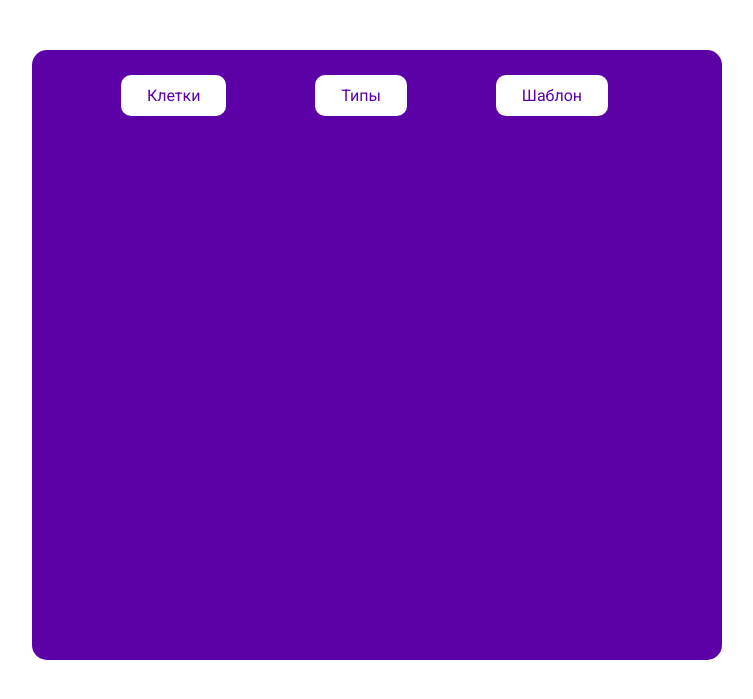
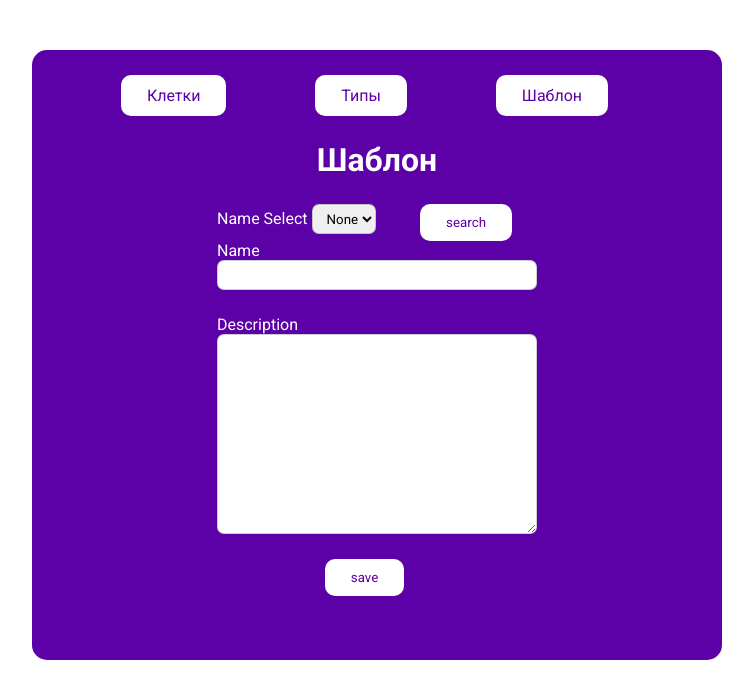
Before and after one commit to chikundant/AdminPanelFreelance, a Flask app: page /change_template in a window 1280 px wide. Shown: the part 60-759 px from the top of the page, without its empty margins (263-1016 px from the left). Run offline with Flask 2, Linux system fonts and the light colour scheme; a user stored in the database is signed in; data that the repository does not hold is empty.

Commit message:
finished db changing interface

```diff
--- a/project/forms.py
+++ b/project/forms.py
@@ -84,3 +84,12 @@
     description = TextAreaField()
 
     submit = SubmitField()
+
+
+class TemplateForm(FlaskForm):
+    id = StringField()
+    name_select = SelectField(choices=[(0, None)])
+    name = StringField()
+    description = TextAreaField()
+
+    submit = SubmitField()
--- a/project/models.py
+++ b/project/models.py
@@ -73,6 +73,12 @@
         return '<Cell {} {}>'.format(self.id, 'Cell')
 
 
+class Template(db.Model):
+    id = db.Column(db.Integer, primary_key=True)
+    name = db.Column(db.String(250))
+    description = db.Column(db.String(250))
+
+
 @login.user_loader
 def load_user(id):
     return Admin.query.get(int(id))
--- a/project/routes.py
+++ b/project/routes.py
@@ -2,9 +2,9 @@
 from flask import render_template, flash, redirect, url_for, request, render_template_string
 from werkzeug.urls import url_parse
 from project.forms import LoginForm, RegistrationForm, SearchForm, AddUserForm, AddGameForm, ChangeGameForm, CellForm, \
-    TypeForm
+    TypeForm, TemplateForm
 from flask_login import current_user, login_user, logout_user, login_required
-from project.models import Admin, User, Game, Type, Cell
+from project.models import Admin, User, Game, Type, Cell, Template
 from project import db
 import datetime
 
@@ -70,7 +70,7 @@
     if cell_form.is_submitted() and request.form['submit'] == 'search':
         cell = Cell.query.filter_by(id=cell_form.id.data).first()
         if cell:
-            cell_form.type.default = int(cell.type_id)
+            cell_form.type.default = cell.type_id
             cell_form.process()
             cell_form.description.data = cell.description
             cell_form.id.data = cell.id
@@ -94,18 +94,11 @@
 @login_required
 def change_type():
     type_form = TypeForm()
-    # type_form.name_select.default = 0
-    # type_form.process()
+
     types = Type.query.all()
     print(type_form.name_select.choices)
     for i in range(len(types)):
         type_form.name_select.choices.append((types[i].id, types[i].name))
-
-
-    # type_form.name_select.choices = [(type.id, type.name) for type in Type.query.all()]
-    # type_form.name_select.choices.append((0, None))
-
-
 
     if type_form.is_submitted() and request.form['submit'] == 'search':
         type = Type.query.filter_by(id=type_form.name_select.data).first()
@@ -126,14 +119,39 @@
         db.session.commit()
         return redirect('change_type')
 
-
     return render_template('change_type.html', type_form=type_form)
 
 
-@app.route('/change_template')
+@app.route('/change_template', methods=['GET', 'POST'])
 @login_required
 def change_template():
-    return render_template('change_template.html')
+    template_form = TemplateForm()
+
+    templates = Template.query.all()
+    print(template_form.name_select.choices)
+    for i in range(len(templates)):
+        template_form.name_select.choices.append((templates[i].id, templates[i].name))
+
+    if template_form.is_submitted() and request.form['submit'] == 'search':
+        template = Template.query.filter_by(id=template_form.name_select.data).first()
+        if template:
+            template_form.name.data = template.name
+            template_form.description.data = template.description
+        else:
+            return redirect('change_template')
+
+    elif template_form.is_submitted() and request.form['submit'] == 'save':
+        print(template_form.name.data)
+        template = Template.query.filter_by(id=template_form.name_select.data).first()
+        if template is None:
+            template = Template()
+        template.name = template_form.name.data
+        template.description = template_form.description.data
+        db.session.add(template)
+        db.session.commit()
+        return redirect('change_template')
+
+    return render_template('change_template.html', type_form=template_form)
 
 
 
--- a/project/templates/change_template.html
+++ b/project/templates/change_template.html
@@ -3,5 +3,30 @@
 {% block content %}
     <div class="change_block">
         {% include  '_change_menu.html'%}
+        <h1>Шаблон</h1>
+       <form action="", method="post">
+            <div class="change_type_block_header">
+                <div class="header_type">
+                    <p>
+                        {{type_form.name_select.label}}
+                        {{type_form.name_select(class='field')}}
+                    </p>
+                    {{type_form.submit(value='search', class='button')}}
+                </div>
+
+                <div class="name">
+                    {{type_form.name.label}}
+                    {{type_form.name(class='field')}}
+                </div>
+
+                <div class="name">
+                    {{type_form.description.label}}
+                    {{type_form.description(class='field')}}
+                </div>
+
+            </div>
+
+            {{type_form.submit(value='save', class='button')}}
+       </form>
     </div>
 {% endblock %}
```
Also changed, not shown: main.db.
